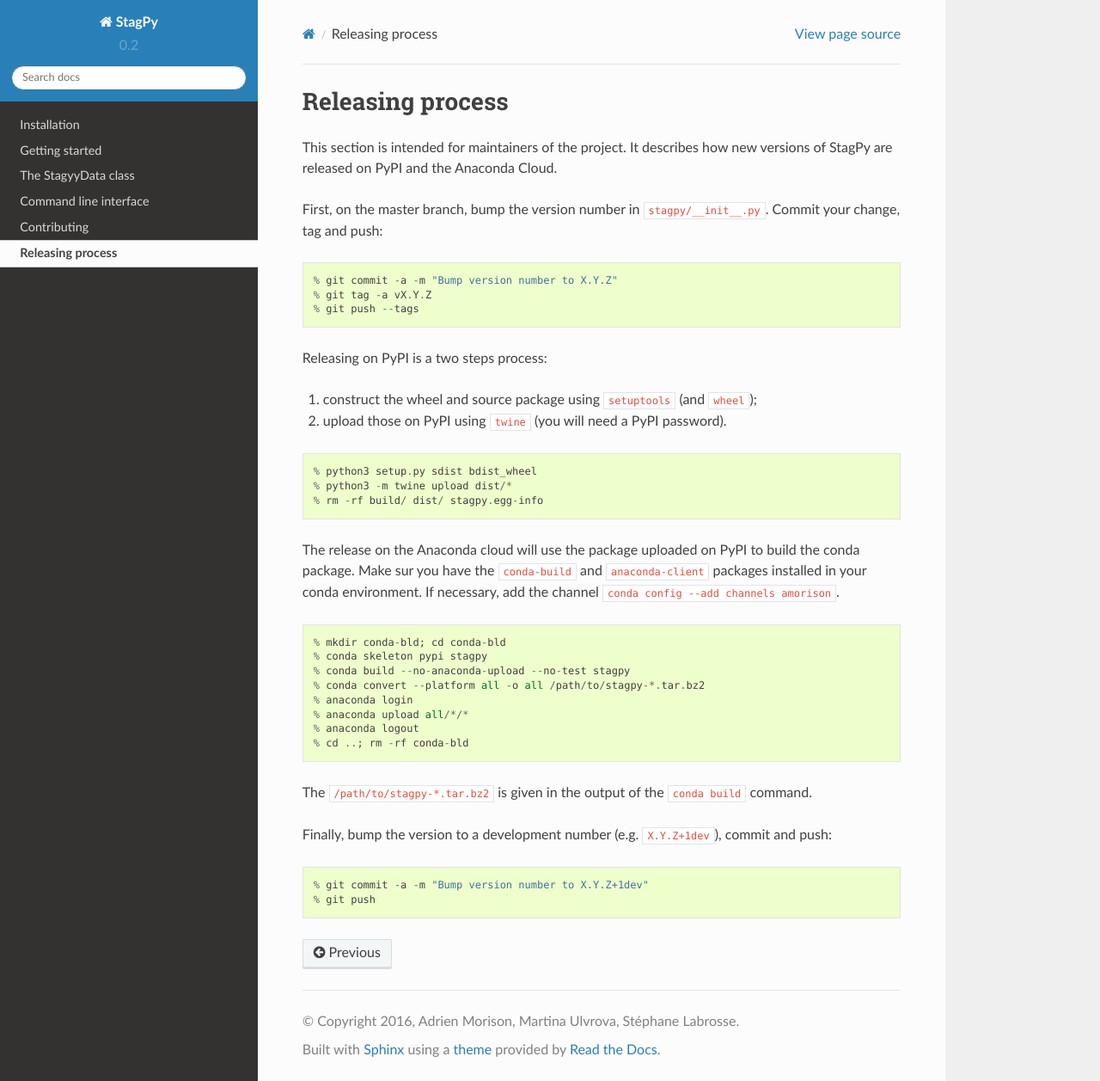
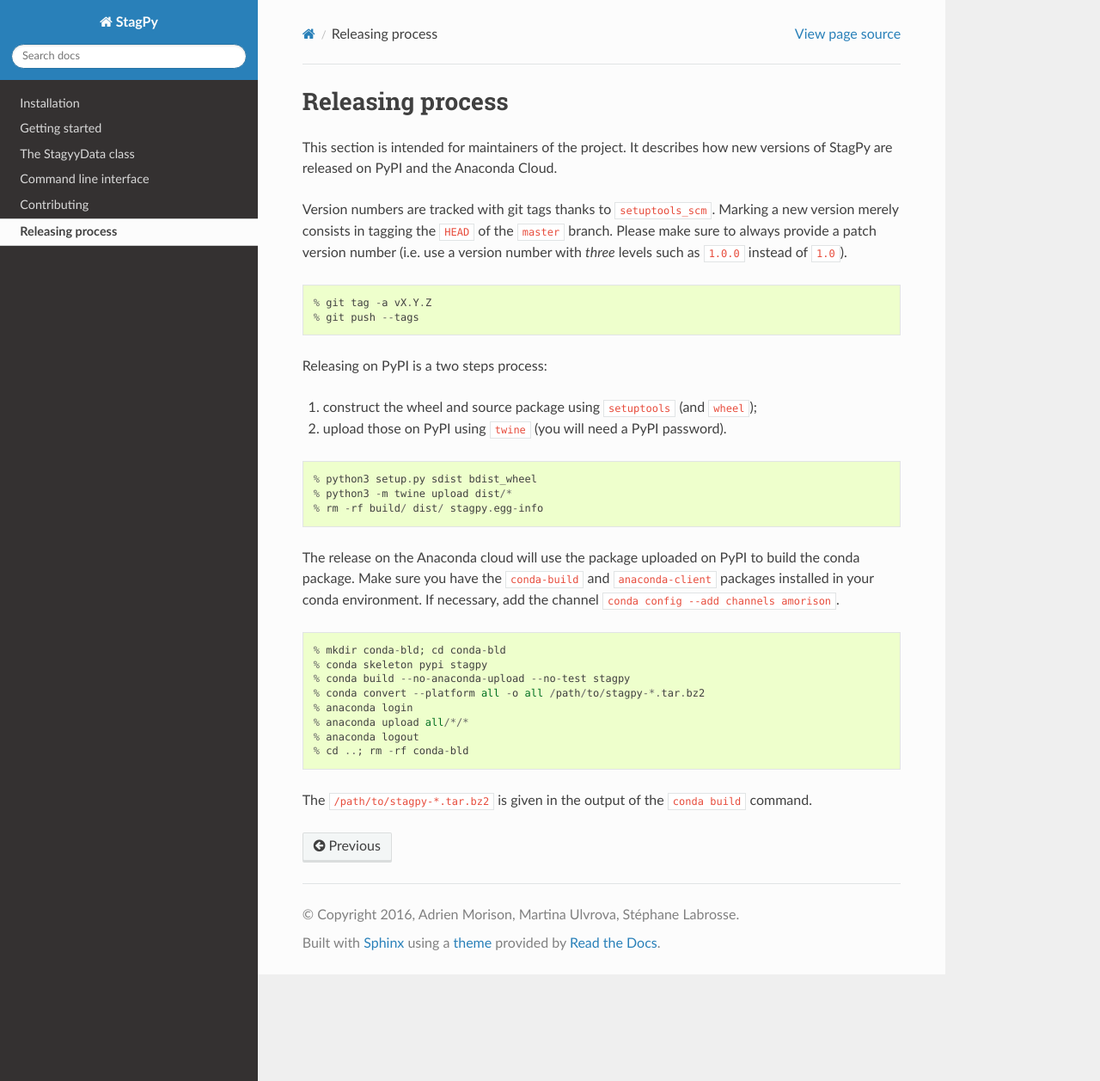
Before and after one commit to StagPython/StagPy, a Sphinx documentation site: the page built from docs/sources/maintainers.rst, in a window 1280 px wide and 1257 px high. Shown: the whole window at 86% size. Built offline with Sphinx 7.4.7 and the Read the Docs theme 2.0.0, drawn with Linux system fonts in a browser that asks for light colours; the version number could not be read and is left out.

Commit message:
Use setuptools_scm to manage version number
Version number is built with the distance from the last git tag instead
of being hardcoded. This makes the release process less awkward and the
version numbers more accurate and robust.

```diff
--- a/docs/sources/maintainers.rst
+++ b/docs/sources/maintainers.rst
@@ -4,10 +4,13 @@ Releasing process
 This section is intended for maintainers of the project. It describes how new
 versions of StagPy are released on PyPI and the Anaconda Cloud.
 
-First, on the master branch, bump the version number in ``stagpy/__init__.py``.
-Commit your change, tag and push::
+Version numbers are tracked with git tags thanks to ``setuptools_scm``. Marking
+a new version merely consists in tagging the ``HEAD`` of the ``master`` branch.
+Please make sure to always provide a patch version number (i.e. use a version
+number with *three* levels such as ``1.0.0`` instead of ``1.0``).
 
-    % git commit -a -m "Bump version number to X.Y.Z"
+::
+
     % git tag -a vX.Y.Z
     % git push --tags
 
@@ -23,7 +26,7 @@ Releasing on PyPI is a two steps process:
     % rm -rf build/ dist/ stagpy.egg-info
 
 The release on the Anaconda cloud will use the package uploaded on PyPI to
-build the conda package. Make sur you have the ``conda-build`` and
+build the conda package. Make sure you have the ``conda-build`` and
 ``anaconda-client`` packages installed in your conda environment. If necessary,
 add the channel ``conda config --add channels amorison``.
 
@@ -40,9 +43,3 @@ add the channel ``conda config --add channels amorison``.
 
 The ``/path/to/stagpy-*.tar.bz2`` is given in the output of the ``conda build``
 command.
-
-Finally, bump the version to a development number (e.g. ``X.Y.Z+1dev``), commit
-and push::
-
-    % git commit -a -m "Bump version number to X.Y.Z+1dev"
-    % git push
--- a/requirements.txt
+++ b/requirements.txt
@@ -4,3 +4,4 @@ f90nml
 matplotlib
 seaborn
 argcomplete
+setuptools_scm
--- a/stagpy/__init__.py
+++ b/stagpy/__init__.py
@@ -1,3 +1,4 @@
 """define current version"""
+from setuptools_scm import get_version
 
-__version__ = '0.2.2dev'
+__version__ = get_version()
```
Also changed, not shown: setup.py (+3 -5 lines), 1 other file.
